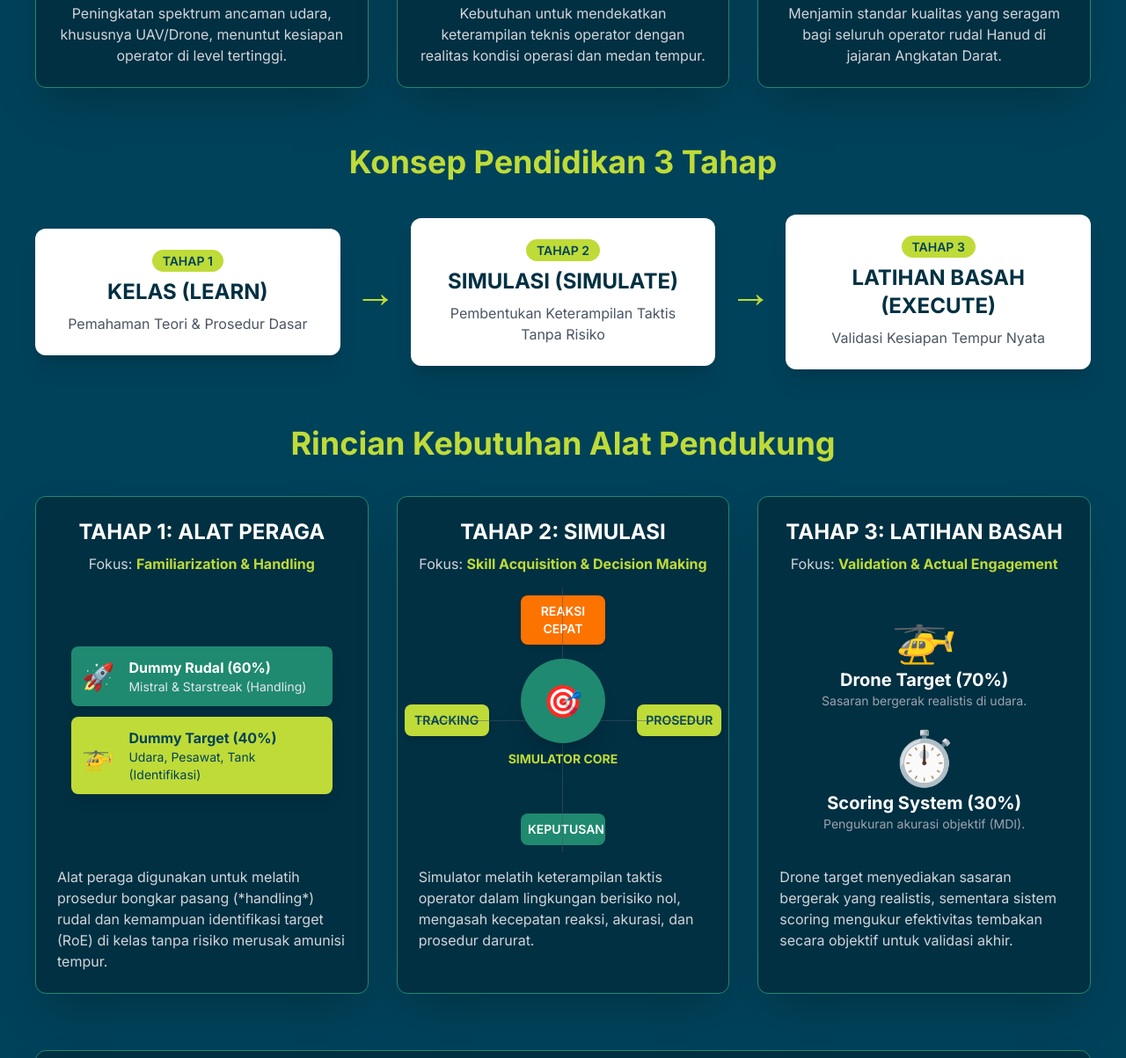
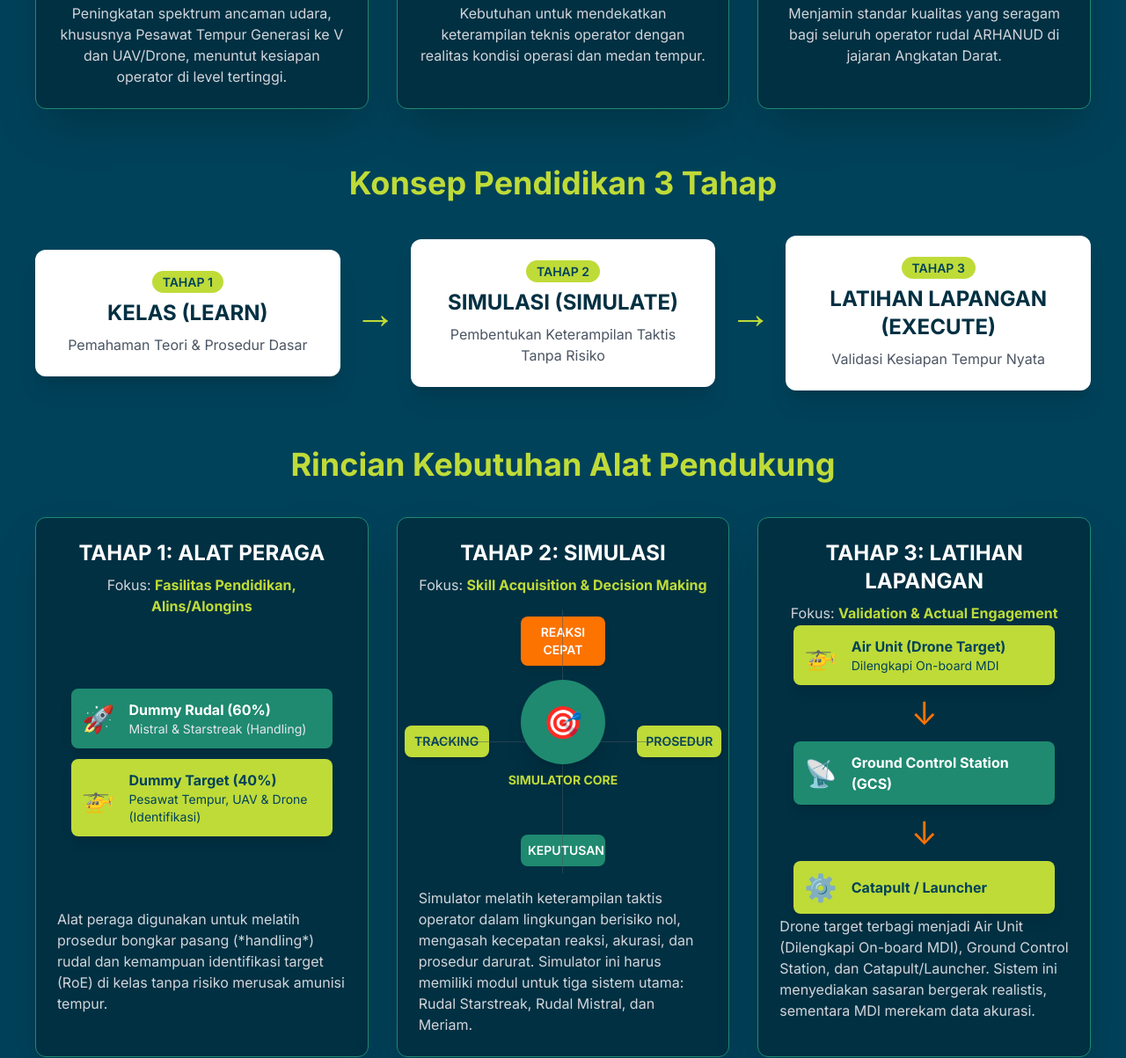
Before and after one commit to justinthe/staticsite, a plain HTML site: page index.html in a window 1280 px wide. Shown: the part 554-1757 px from the top of the page at 88% size. Drawn offline with nearby package versions, Linux system fonts and the light colour scheme.

Commit message:
Applied textual suggestions received from Ferdi via WhatsApp on 20251027.

```diff
--- a/index.html
+++ b/index.html
@@ -63,8 +63,8 @@
 
         <header class="text-center my-10 md:my-16">
             <h1 class="text-3xl md:text-5xl font-extrabold text-[#BFDB38] mb-4">PENGADAAN ALAT PENDUKUNG PENDIDIKAN & LATIHAN</h1>
-            <h2 class="text-xl md:text-3xl font-semibold text-white">OPERATOR RUDAL HANUD MISTRAL DAN STARSTREAK T.A. [TAHUN]</h2>
-            <p class="text-lg md:text-xl text-gray-300 mt-2">Mewujudkan Kesiapan Tempur Satuan Hanud Angkatan Darat</p>
+            <h2 class="text-xl md:text-3xl font-semibold text-white">OPERATOR RUDAL ARHANUD MISTRAL DAN STARSTREAK T.A. 2026</h2>
+            <p class="text-lg md:text-xl text-gray-300 mt-2">Mewujudkan Kesiapan Tempur Satuan ARHANUD Angkatan Darat</p>
         </header>
 
         <section class="my-16">
@@ -74,7 +74,7 @@
                 <div class="card rounded-xl shadow-2xl p-6 text-center transform transition-all duration-300 hover:scale-105">
                     <div class="stat-icon mb-4">🎯</div>
                     <h4 class="text-xl font-bold text-white mb-2">Ancaman Asimetris</h4>
-                    <p class="text-gray-300">Peningkatan spektrum ancaman udara, khususnya UAV/Drone, menuntut kesiapan operator di level tertinggi.</p>
+                    <p class="text-gray-300">Peningkatan spektrum ancaman udara, khususnya Pesawat Tempur Generasi ke V dan UAV/Drone, menuntut kesiapan operator di level tertinggi.</p>
                 </div>
 
                 <div class="card rounded-xl shadow-2xl p-6 text-center transform transition-all duration-300 hover:scale-105">
@@ -86,7 +86,7 @@
                 <div class="card rounded-xl shadow-2xl p-6 text-center transform transition-all duration-300 hover:scale-105">
                     <div class="stat-icon mb-4">📈</div>
                     <h4 class="text-xl font-bold text-white mb-2">Standarisasi Kualitas</h4>
-                    <p class="text-gray-300">Menjamin standar kualitas yang seragam bagi seluruh operator rudal Hanud di jajaran Angkatan Darat.</p>
+                    <p class="text-gray-300">Menjamin standar kualitas yang seragam bagi seluruh operator rudal ARHANUD di jajaran Angkatan Darat.</p>
                 </div>
             </div>
         </section>
@@ -115,7 +115,7 @@
 
                 <div class="card-light rounded-xl shadow-xl p-6 w-full md:w-1/3 text-center">
                     <span class="text-sm font-semibold text-[#00425A] bg-[#BFDB38] px-3 py-1 rounded-full">TAHAP 3</span>
-                    <h4 class="text-2xl font-bold my-2">LATIHAN BASAH (EXECUTE)</h4>
+                    <h4 class="text-2xl font-bold my-2">LATIHAN LAPANGAN (EXECUTE)</h4>
                     <p class="text-gray-600">Validasi Kesiapan Tempur Nyata</p>
                 </div>
             </div>
@@ -127,7 +127,7 @@
 
                 <div class="card rounded-xl shadow-2xl p-6 flex flex-col">
                     <h4 class="text-2xl font-bold text-white mb-2 text-center">TAHAP 1: ALAT PERAGA</h4>
-                    <p class="text-center text-gray-300 mb-4">Fokus: <span class="font-bold text-[#BFDB38]">Familiarization & Handling</span></p>
+                    <p class="text-center text-gray-300 mb-4">Fokus: <span class="font-bold text-[#BFDB38]">Fasilitas Pendidikan, Alins/Alongins</span></p>
                     <!-- Visualisasi Pengganti Chart 1 -->
                     <div class="flex flex-col items-center justify-center p-4 h-[300px]">
                         <div class="w-full space-y-3">
@@ -142,7 +142,7 @@
                                 <span class="text-3xl mr-4">🚁</span>
                                 <div>
                                     <p class="font-bold">Dummy Target (40%)</p>
-                                    <p class="text-sm">Udara, Pesawat, Tank (Identifikasi)</p>
+                                    <p class="text-sm">Pesawat Tempur, UAV & Drone (Identifikasi)</p>
                                 </div>
                             </div>
                         </div>
@@ -189,26 +189,39 @@
                         </div>
                     </div>
                     <!-- End Visualisasi Pengganti Chart 2 -->
-                    <p class="text-gray-300 mt-4">Simulator melatih keterampilan taktis operator dalam lingkungan berisiko nol, mengasah kecepatan reaksi, akurasi, dan prosedur darurat.</p>
+                    <p class="text-gray-300 mt-4">Simulator melatih keterampilan taktis operator dalam lingkungan berisiko nol, mengasah kecepatan reaksi, akurasi, dan prosedur darurat. Simulator ini harus memiliki modul untuk tiga sistem utama: Rudal Starstreak, Rudal Mistral, dan Meriam.</p>
                 </div>
 
                 <div class="card rounded-xl shadow-2xl p-6 flex flex-col">
-                    <h4 class="text-2xl font-bold text-white mb-2 text-center">TAHAP 3: LATIHAN BASAH</h4>
+                    <h4 class="text-2xl font-bold text-white mb-2 text-center">TAHAP 3: LATIHAN LAPANGAN</h4>
                     <p class="text-center text-gray-300 mb-4">Fokus: <span class="font-bold text-[#BFDB38]">Validation & Actual Engagement</span></p>
-                    <!-- Visualisasi Pengganti Chart 3 (Icon Block) -->
-                    <div class="flex flex-col items-center justify-center p-4 h-[300px]">
-                        <div class="text-center">
-                            <span class="text-6xl text-[#1F8A70]">🚁</span>
-                            <h5 class="text-xl font-bold mt-2">Drone Target (70%)</h5>
-                            <p class="text-sm text-gray-400 mb-6">Sasaran bergerak realistis di udara.</p>
+                    <!-- Visualisasi Pengganti Chart 3 (Drone Components Block) -->
+                    <div class="flex flex-col items-center justify-center p-4 h-[300px] space-y-3">
 
-                            <span class="text-6xl text-[#BFDB38]">⏱️</span>
-                            <h5 class="text-xl font-bold mt-2">Scoring System (30%)</h5>
-                            <p class="text-sm text-gray-400">Pengukuran akurasi objektif (MDI).</p>
+                        <div class="bg-[#BFDB38] text-[#00425A] p-3 rounded-lg flex items-center shadow-lg w-full">
+                            <span class="text-3xl mr-4">🚁</span>
+                            <div>
+                                <p class="font-bold">Air Unit (Drone Target)</p>
+                                <p class="text-sm">Dilengkapi On-board MDI</p>
+                            </div>
+                        </div>
+
+                        <div class="text-[#FC7300] text-4xl">&darr;</div>
+
+                        <div class="bg-[#1F8A70] p-3 rounded-lg flex items-center shadow-lg w-full">
+                            <span class="text-3xl mr-4">📡</span>
+                            <p class="font-bold">Ground Control Station (GCS)</p>
+                        </div>
+
+                        <div class="text-[#FC7300] text-4xl">&darr;</div>
+
+                        <div class="bg-[#BFDB38] text-[#00425A] p-3 rounded-lg flex items-center shadow-lg w-full">
+                            <span class="text-3xl mr-4">⚙️</span>
+                            <p class="font-bold">Catapult / Launcher</p>
                         </div>
                     </div>
                     <!-- End Visualisasi Pengganti Chart 3 -->
-                    <p class="text-gray-300 mt-4">Drone target menyediakan sasaran bergerak yang realistis, sementara sistem scoring mengukur efektivitas tembakan secara objektif untuk validasi akhir.</p>
+                    <p class="text-gray-300 mt-4">Drone target terbagi menjadi Air Unit (Dilengkapi On-board MDI), Ground Control Station, dan Catapult/Launcher. Sistem ini menyediakan sasaran bergerak realistis, sementara MDI merekam data akurasi.</p>
                 </div>
             </div>
         </section>
@@ -245,7 +258,7 @@
                     </div>
                     <div class="order-1 md:order-2">
                         <h3 class="text-2xl md:text-4xl font-bold text-[#BFDB38] mb-4">Justifikasi Biaya vs Efektivitas</h3>
-                        <p class="text-lg text-gray-300 mb-4">Investasi pada simulator (Tahap 2) secara drastis mengurangi biaya amunisi tempur yang sangat mahal. Ini memungkinkan latihan dalam volume tinggi dengan biaya operasional yang jauh lebih rendah, sekaligus meminimalisir risiko kecelakaan (*zero risk*).</p>
+                        <p class="text-lg text-gray-300 mb-4">Investasi pada simulator (Tahap 2) secara drastis mengurangi biaya amunisi tempur yang sangat mahal. Ini memungkinkan latihan dalam volume tinggi dengan biaya operasional yang jauh lebih rendah, sekaligus meminimalisir risiko kecelakaan (*zero risk*). Simulasi kini mencakup Rudal (Mistral/Starstreak) dan Meriam.</p>
                         <p class="text-xl font-bold text-white">Simulator menghemat biaya amunisi latihan dan memaksimalkan jam latihan operator.</p>
                     </div>
                 </div>
@@ -253,8 +266,8 @@
         </section>
 
         <footer class="text-center my-16 border-t border-[#1F8A70] pt-10">
-            <p class="text-lg text-gray-300">Pengadaan alat pendukung ini adalah investasi kritis untuk memastikan *Return on Investment* (ROI) dari pelatihan dan kapabilitas Hanud Angkatan Darat secara keseluruhan.</p>
-            <p class="text-sm text-gray-500 mt-4">Direktorat Pendidikan Angkatan Darat T.A. [TAHUN]</p>
+            <p class="text-lg text-gray-300">Pengadaan alat pendukung ini adalah investasi kritis untuk memastikan *Return on Investment* (ROI) dari pelatihan dan kapabilitas ARHANUD Angkatan Darat secara keseluruhan.</p>
+            <p class="text-sm text-gray-500 mt-4">Direktorat Pendidikan Angkatan Darat T.A. 2026</p>
         </footer>
 
     </div>
@@ -317,7 +330,7 @@
                     labels: costLabels,
                     datasets: [
                         {
-                            label: 'Biaya Amunisi (Latihan Basah)',
+                            label: 'Biaya Amunisi (Latihan Lapangan)',
                             data: [500, 300],
                             backgroundColor: accent1,
                         },
```
